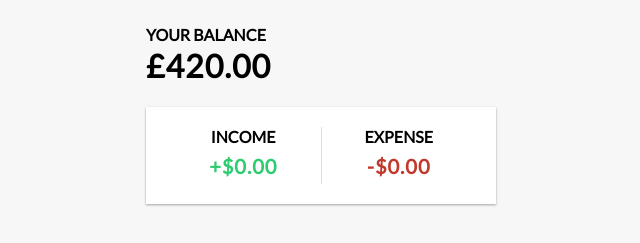
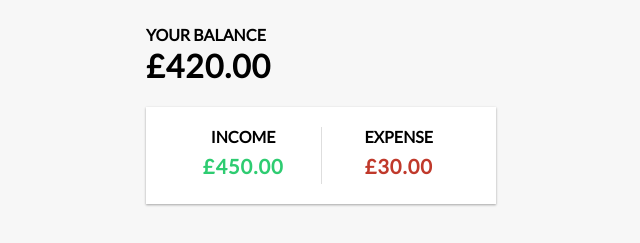
Before and after one commit to shivsgkashyap/expense-tracker, a React (Vite) app: page / in a window 1280 px wide. Shown: the top 243 px of the page, without its empty margins (319-959 px from the left). Built offline with nearby package versions, Linux system fonts and the light colour scheme.

Commit message:
Rendering income & expense based on context state

```diff
--- a/src/components/IncomeExpenses.jsx
+++ b/src/components/IncomeExpenses.jsx
@@ -1,18 +1,33 @@
-import React from "react";
+import React, { useContext } from "react";
+import { GlobalContext } from "../context/GlobalState";
 
 const IncomeExpenses = () => {
+  const { transactions } = useContext(GlobalContext);
+
+  const amounts = transactions.map((transaction) => transaction.amount);
+
+  const income = amounts
+    .filter((item) => item > 0)
+    .reduce((acc, item) => (acc += item), 0)
+    .toFixed(2);
+
+  const expense = (
+    amounts.filter((item) => item < 0).reduce((acc, item) => (acc += item), 0) *
+    -1
+  ).toFixed(2);
+
   return (
     <div className="inc-exp-container">
       <div>
         <h4>Income</h4>
         <p id="money-plus" className="money plus">
-          +$0.00
+          £{income}
         </p>
       </div>
       <div>
         <h4>Expense</h4>
         <p id="money-minus" className="money minus">
-          -$0.00
+          £{expense}
         </p>
       </div>
     </div>
```
